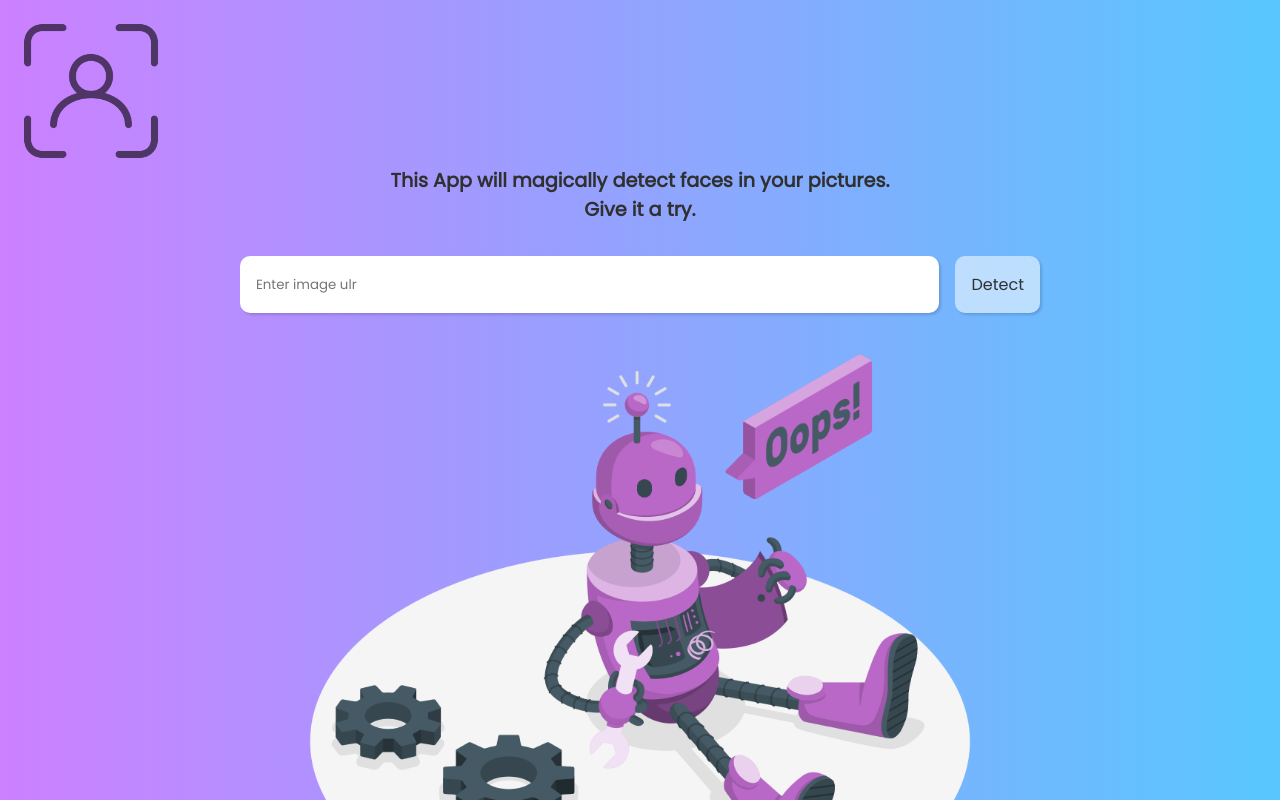
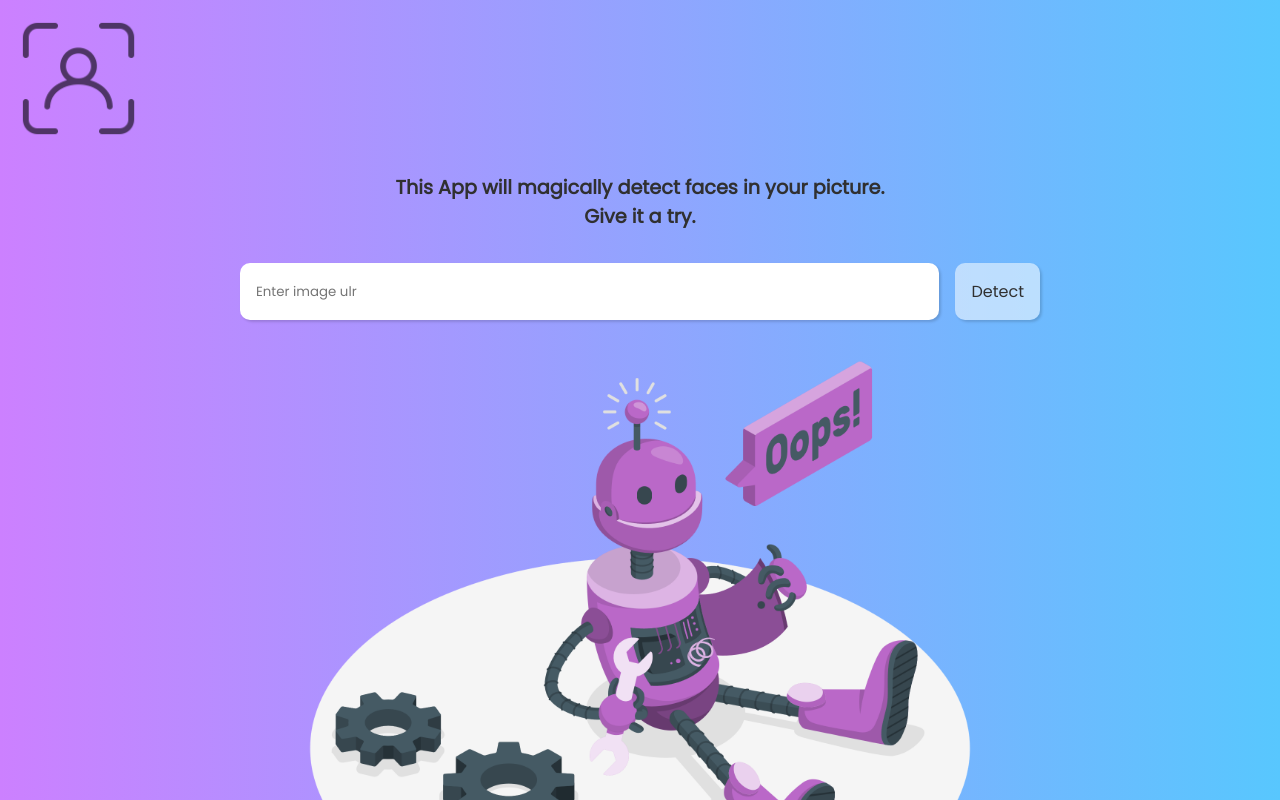
Before and after one commit to anna-kulyk/face-recognition, a React (Create React App) app: page / in a window 1280 px wide. Shown: the top 800 px of the page. Built offline with nearby package versions, Linux system fonts and the light colour scheme; no server answers.

Commit message:
change logo size

```diff
--- a/src/App.css
+++ b/src/App.css
@@ -6,4 +6,5 @@
   display: flex;
   flex-direction: row;
   justify-content: space-between;
+  margin-bottom: 2rem;
 }
--- a/src/components/FaceRecMessage/FaceRecMessage.jsx
+++ b/src/components/FaceRecMessage/FaceRecMessage.jsx
@@ -6,7 +6,7 @@ const FaceRecMessage = ({ isFirstImage, isLoading, isValidUrl, boxes }) => {
     if (isFirstImage) {
         return (
             <div className="face-recognition__message">
-                <p>This App will magically detect faces in your pictures.</p>
+                <p>This App will magically detect faces in your picture.</p>
                 <p>Give it a try.</p>
             </div>
         );
--- a/src/components/ImageLinkForm/ImageLinkForm.css
+++ b/src/components/ImageLinkForm/ImageLinkForm.css
@@ -12,6 +12,7 @@
     display: flex;
     flex-direction: row;
     gap: 1rem;
+    flex-wrap: wrap;
 }
 
 .form__input {
--- a/src/components/Logo/Logo.css
+++ b/src/components/Logo/Logo.css
@@ -1,6 +1,6 @@
 .logo {
-    width: 150px;
-    height: 150px;
+    width: 125px;
+    height: 125px;
 }
 
 .logo__img {
```
